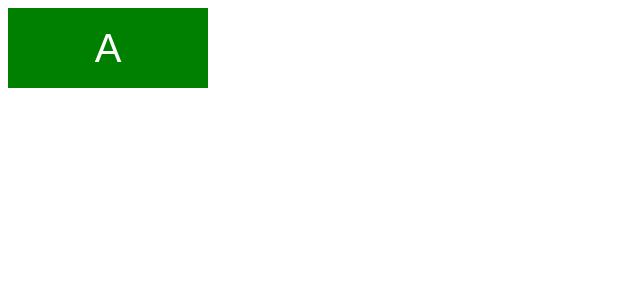
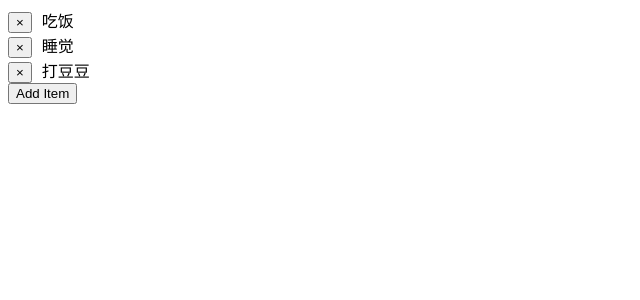
Before and after one commit to hanyanxx1/react_transition_hy, a React (Vite) app: page / in a window 1280 px wide. Shown: the top 300 px of the page, without its empty margins (0-640 px from the left). Built offline with nearby package versions, Linux system fonts and the light colour scheme.

Commit message:
1. react-transition-group

```diff
--- a/package.json
+++ b/package.json
@@ -14,7 +14,8 @@
     "react": "^18.3.1",
     "react-bootstrap": "^2.10.6",
     "react-dom": "^18.3.1",
-    "react-transition-group": "^4.4.5"
+    "react-transition-group": "^4.4.5",
+    "uuid": "^11.0.3"
   },
   "devDependencies": {
     "@eslint/js": "^9.13.0",
--- /dev/null
+++ b/src/TransitionGroupPage/index.css
@@ -0,0 +1,17 @@
+.item-enter {
+  opacity: 0;
+}
+
+.item-enter-active {
+  opacity: 1;
+  transition: opacity 1000ms;
+}
+
+.item-exit {
+  opacity: 1;
+}
+
+.item-exit-active {
+  opacity: 0;
+  transition: opacity 1000ms;
+}
--- /dev/null
+++ b/src/TransitionGroupPage/index.jsx
@@ -0,0 +1,66 @@
+import React, { useState, createRef } from "react";
+import { Container, ListGroup, Button } from "react-bootstrap";
+import { CSSTransition, TransitionGroup } from "../react-transition-group";
+// import uuid from "uuid";
+import { v4 as uuidv4 } from "uuid";
+import "./index.css";
+
+function TransitionGroupPage() {
+  const [items, setItems] = useState(() => [
+    {
+      id: uuidv4(),
+      text: "吃饭",
+      nodeRef: createRef(null),
+    },
+    {
+      id: uuidv4(),
+      text: "睡觉",
+      nodeRef: createRef(null),
+    },
+    {
+      id: uuidv4(),
+      text: "打豆豆",
+      nodeRef: createRef(null),
+    },
+  ]);
+  return (
+    <Container>
+      <ListGroup>
+        <TransitionGroup>
+          {items.map(({ id, text, nodeRef }) => (
+            <CSSTransition
+              key={id}
+              nodeRef={nodeRef}
+              timeout={500}
+              classNames="item"
+            >
+              <ListGroup.Item ref={nodeRef}>
+                <Button
+                  style={{ marginRight: "10px" }}
+                  onClick={() =>
+                    setItems((items) => items.filter((item) => item.id !== id))
+                  }
+                >
+                  &times;
+                </Button>
+                {text}
+              </ListGroup.Item>
+            </CSSTransition>
+          ))}
+        </TransitionGroup>
+      </ListGroup>
+      <Button
+        onClick={() => {
+          setItems((items) => [
+            ...items,
+            { id: uuidv4(), text: items.length, nodeRef: createRef(null) },
+          ]);
+        }}
+      >
+        Add Item
+      </Button>
+    </Container>
+  );
+}
+
+export default TransitionGroupPage;
--- a/src/main.jsx
+++ b/src/main.jsx
@@ -1,9 +1,11 @@
 import ReactDOM from "react-dom/client";
 // import TransitionPage from "./TransitionPage";
 // import CSSTransitionPage from "./CSSTransitionPage";
-import SwitchTransitionPage from "./SwitchTransitionPage";
+// import SwitchTransitionPage from "./SwitchTransitionPage";
+import TransitionGroupPage from "./TransitionGroupPage";
 
 const root = ReactDOM.createRoot(document.getElementById("root"));
 // root.render(<TransitionPage />);
 // root.render(<CSSTransitionPage />);
-root.render(<SwitchTransitionPage />);
+// root.render(<SwitchTransitionPage />);
+root.render(<TransitionGroupPage />);
--- /dev/null
+++ b/src/react-transition-group/TransitionGroup.tsx
@@ -0,0 +1,100 @@
+import React, { cloneElement } from "react";
+import TransitionGroupContext from "./TransitionGroupContext";
+import { ENTERING, ENTERED } from "./Transition";
+
+class TransitionGroup extends React.Component {
+  constructor(props) {
+    super(props);
+    this.state = {
+      children: {},
+      status: ENTERED,
+      firstRender: true,
+      handleExited: this.handleExited,
+    };
+  }
+
+  static getDerivedStateFromProps(
+    nextProps,
+    { children, firstRender, handleExited },
+  ) {
+    return {
+      children: firstRender
+        ? getInitialChildrenMapping(nextProps.children)
+        : getNextChildrenMapping(nextProps, children, handleExited),
+      firstRender: false,
+    };
+  }
+
+  componentDidMount() {
+    this.setState({
+      status: ENTERING,
+    });
+  }
+
+  handleExited = (child) => {
+    this.setState((state) => {
+      const children = { ...state.children };
+      delete children[child.key];
+      return { children };
+    });
+  };
+
+  render() {
+    const { children, status } = this.state;
+    const component = Object.values(children);
+    return (
+      <TransitionGroupContext.Provider value={{ status }}>
+        {component}
+      </TransitionGroupContext.Provider>
+    );
+  }
+}
+
+export default TransitionGroup;
+
+function getChildrenMapping(children, mapFn = (c) => c) {
+  const result = Object.create(null);
+  React.Children.forEach(children, (c) => {
+    result[c.key] = mapFn(c);
+  });
+  return result;
+}
+
+function getInitialChildrenMapping(children) {
+  return getChildrenMapping(children, (c) => cloneElement(c, { in: true }));
+}
+
+function mergeChildMappings(prev, next) {
+  return Object.keys(prev).length > Object.keys(next).length ? prev : next;
+}
+
+function getNextChildrenMapping(nextProps, prevChildrenMapping, handleExited) {
+  const result = Object.create(null);
+  const nextChildrenMapping = getChildrenMapping(nextProps.children);
+  const mergeMappings = mergeChildMappings(
+    prevChildrenMapping,
+    nextChildrenMapping,
+  );
+  Object.keys(mergeMappings).forEach((key) => {
+    const isNext = key in nextChildrenMapping;
+    const isPrev = key in prevChildrenMapping;
+    //老没有，新的有，新增元素
+    if (!isPrev && isNext) {
+      result[key] = React.cloneElement(nextChildrenMapping[key], { in: true });
+    }
+    //老的有，新的没有，先渲染老的，动画结束后删除元素
+    if (isPrev && !isNext) {
+      result[key] = React.cloneElement(prevChildrenMapping[key], {
+        in: false,
+        onExited() {
+          handleExited(prevChildrenMapping[key]);
+        },
+      });
+    }
+    //新老都有，更新用新的
+    if (isNext && isPrev) {
+      result[key] = React.cloneElement(nextChildrenMapping[key], { in: true });
+    }
+  });
+  return result;
+}
--- a/src/react-transition-group/index.ts
+++ b/src/react-transition-group/index.ts
@@ -1,3 +1,4 @@
 export { default as Transition } from "./Transition";
 export { default as CSSTransition } from "./CSSTransition";
 export { default as SwitchTransition } from "./SwitchTransition";
+export { default as TransitionGroup } from "./TransitionGroup";
```
Also changed, not shown: 1 other file (tests, documents, lock files or other folders).
